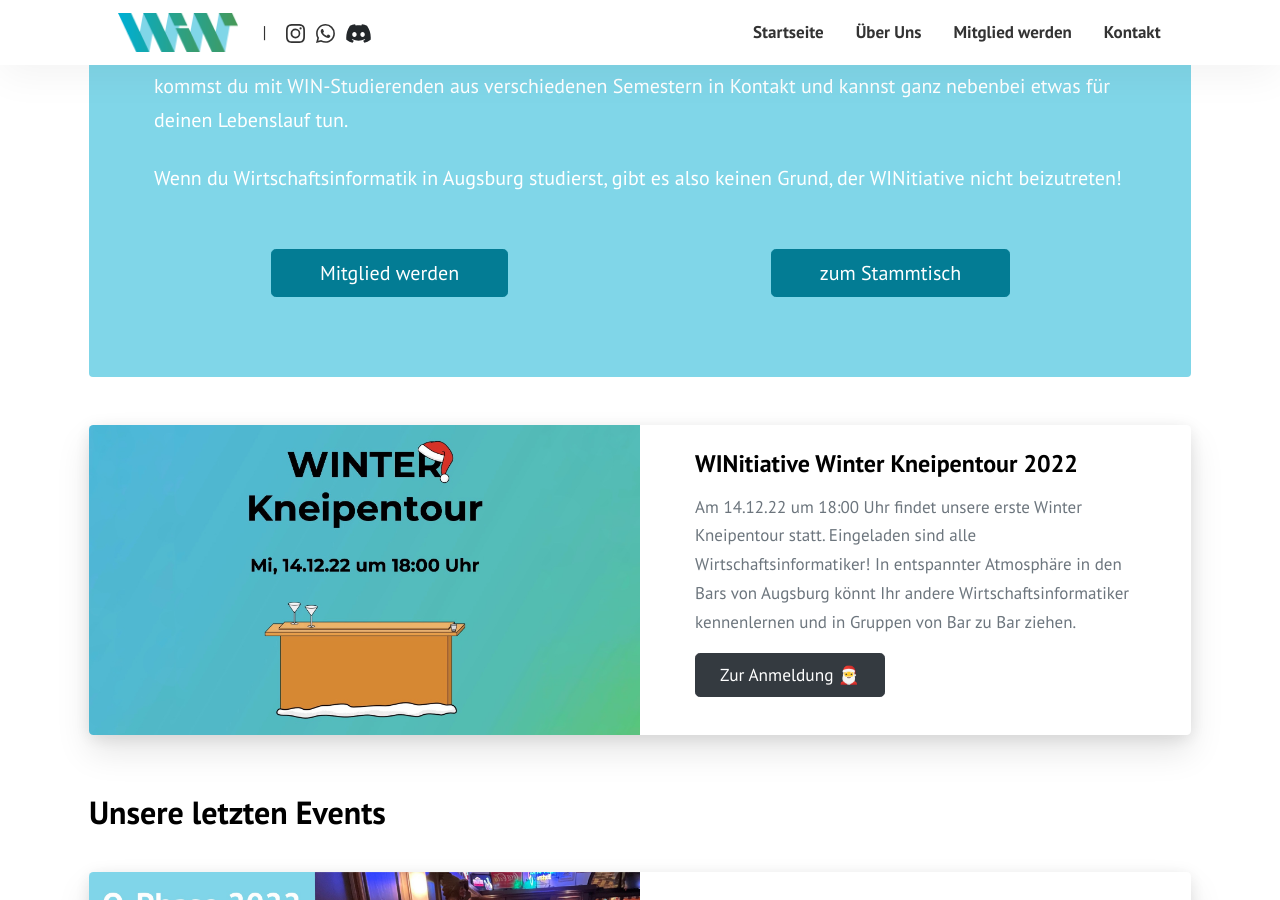
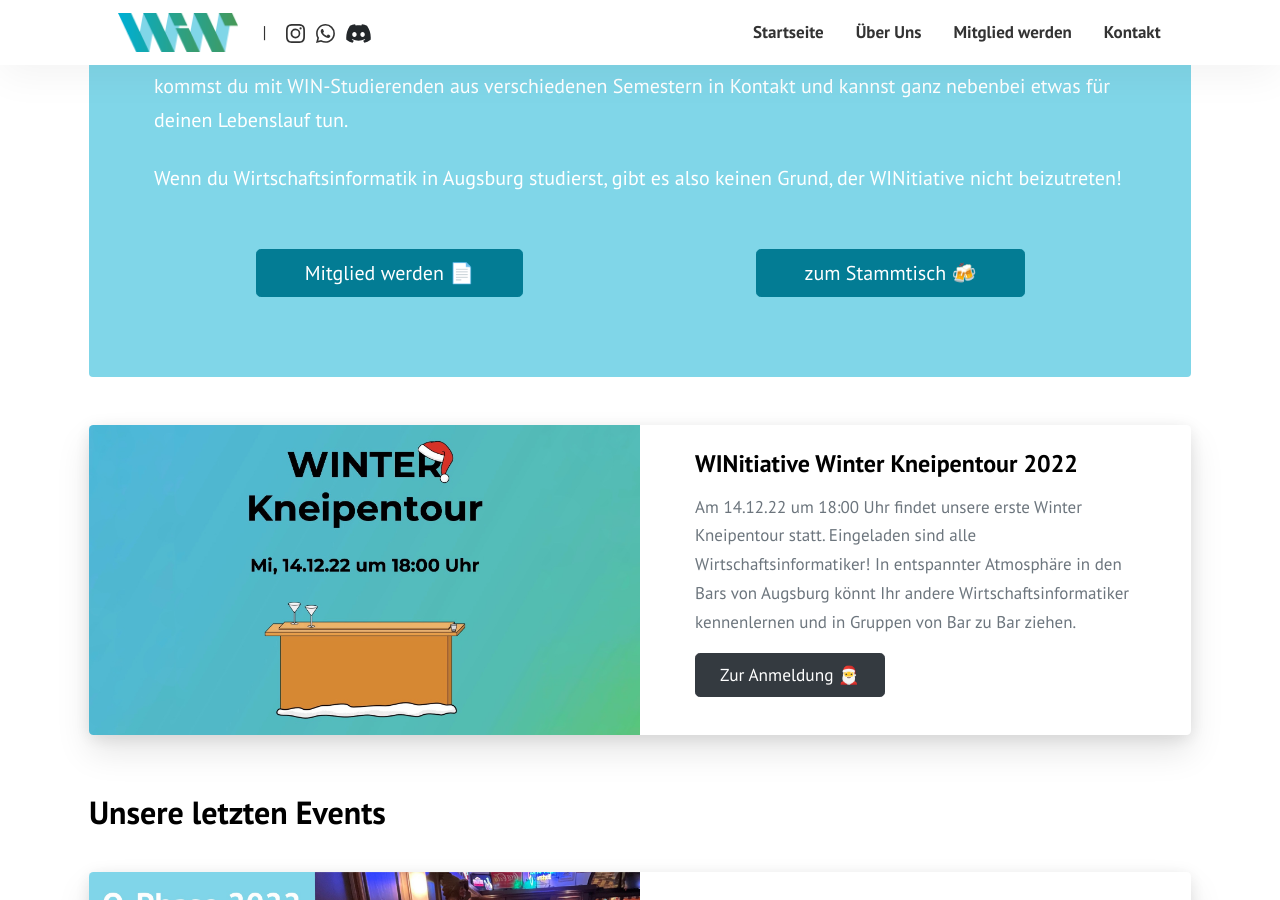
Before and after one commit to WINitiative-Augsburg-eV/webseite, a Jekyll site: the page built from index.html, in a window 1280 px wide and 900 px high, scrolled down 379 px. Built offline with Jekyll 4.4.1, drawn with Linux system fonts in a browser that asks for light colours; the list of posts is cut into pages by our own code.

```diff
--- a/index.html
+++ b/index.html
@@ -17,10 +17,10 @@
       <p class="lead mb-4" style="color: white"">Wenn du Wirtschaftsinformatik in Augsburg studierst, gibt es also keinen Grund, der WINitiative nicht beizutreten!</p>
       <div class="row">
         <div style="margin-top: 30px;" class="col-12 col-md-6 col-lg-6">
-      <center><a href="{{site.baseurl}}/mitglied-werden" class="btn btn-info text-white px-5 btn-lg" style="color: #037c94">Mitglied werden</a></center>
+      <center><a href="{{site.baseurl}}/mitglied-werden" class="btn btn-info text-white px-5 btn-lg" style="color: #037c94">Mitglied werden &#x1F4C4</a></center>
         </div>
       <div  style="margin-top: 30px;" class="col-12 col-md-6 col-lg-6">
-        <center><a href="{{site.baseurl}}/stammtisch-anmeldung" class="btn btn-info text-white px-5 btn-lg" style="color: #037c94">zum Stammtisch</a></center>
+        <center><a href="{{site.baseurl}}/stammtisch-anmeldung" class="btn btn-info text-white px-5 btn-lg" style="color: #037c94">zum Stammtisch &#x1F37B</a></center>
       </div>
       </div>
     </div>
```
Also changed, not shown: 2 other files.
